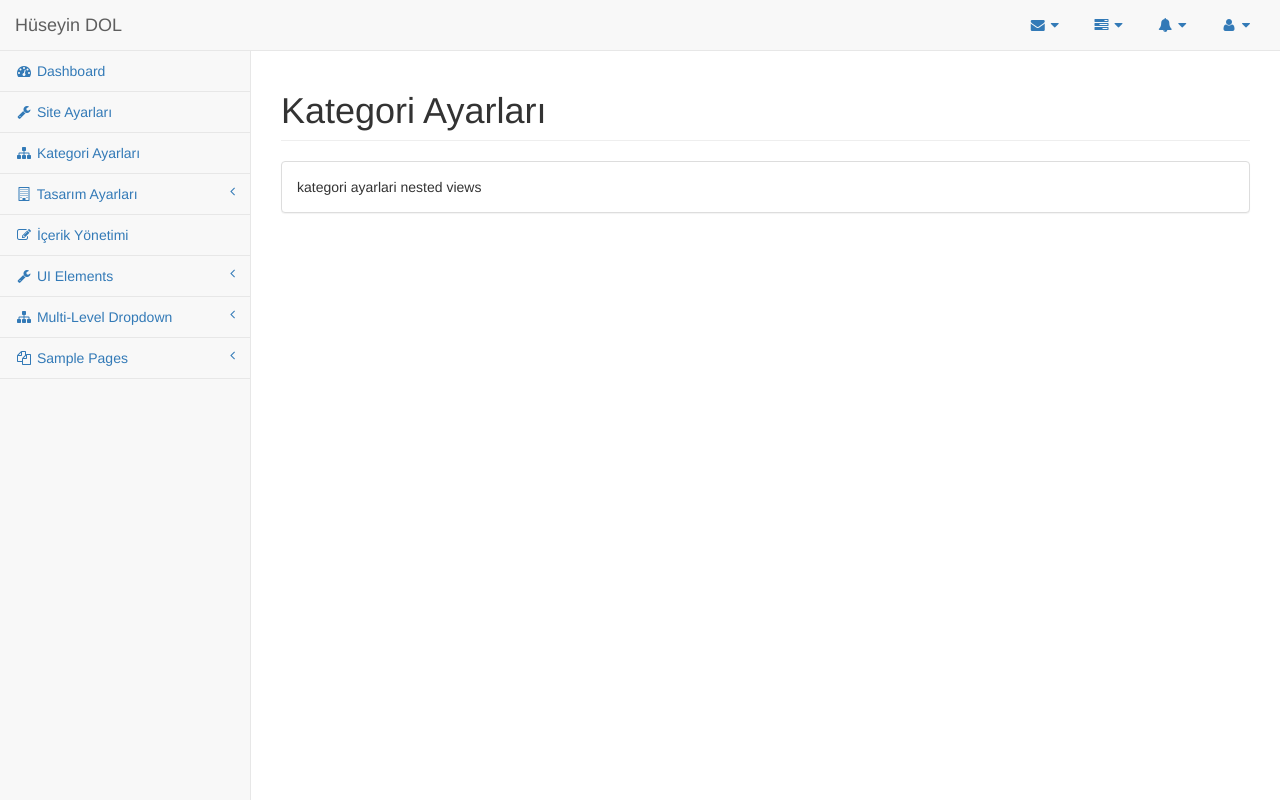
After one commit to npmcdn-to-unpkg-bot/ci-projects, a CodeIgniter app: page /database/index.php/backend/categories/index in a window 1280 px wide. The commit adds this page. Run offline with CodeIgniter, Linux system fonts and the light colour scheme; the visitor is signed in with stand-in values (Sample User, id 1).

Commit message:
categories adimlari

```diff
--- a/application/controllers/backend/Site_Settings.php
+++ b/application/controllers/backend/Categories.php
@@ -1,8 +1,8 @@
 <?php
 /**
-* backend - Site_Settings
+* backend - Categories
 */
-class Site_Settings extends Backend_Controller
+class Categories extends Backend_Controller
 {
 
 	public function __construct() {
@@ -14,7 +14,7 @@ class Site_Settings extends Backend_Controller
 	public function index() {
 
 		$this->load->view('backend/layout/header');
-		$this->load->view('backend/site_Settings');
+		$this->load->view('backend/categories');
 		$this->load->view('backend/layout/footer');
 	}
 }
--- /dev/null
+++ b/application/views/backend/categories.php
@@ -0,0 +1,20 @@
+<div class="row">
+	<div class="col-lg-12">
+		<h1 class="page-header">Kategori Ayarları</h1>
+	</div>
+	<!-- /.col-lg-12 -->
+</div>
+<!-- /.row -->
+<div class="row">
+	<div class="col-lg-12 info-center">
+		<div class="panel panel-default">
+			<div class="panel-body">
+				<div class="row">
+					<div class="col-lg-12">
+						kategori ayarlari nested views
+					</div>
+				</div>
+			</div>
+		</div>
+	</div>
+</div>
--- a/application/views/backend/layout/sidebar.php
+++ b/application/views/backend/layout/sidebar.php
@@ -8,13 +8,13 @@
                 <a href="backend/site_settings"><i class="fa fa-wrench fa-fw"></i> Site Ayarları</a>
             </li>
             <li>
-                <a href="tables.html"><i class="fa fa-sitemap fa-fw"></i> Kategori Ayarları</a>
+                <a href="backend/categories"><i class="fa fa-sitemap fa-fw"></i> Kategori Ayarları</a>
             </li>
             <li>
                 <a href="#"><i class="fa fa-building-o fa-fw"></i> Tasarım Ayarları<span class="fa arrow"></span></a>
                 <ul class="nav nav-second-level">
                     <li>
-                        <a href="backend/themes"><i class="fa fa-sitemap fa-fw"></i> Tema Yönetimi</a>
+                        <a href="backend/themes"><i class="fa fa-puzzle-piece fa-fw"></i> Tema Yönetimi</a>
                     </li>
                 </ul>
                 <!-- /.nav-second-level -->
```
Also changed, not shown: 1 other file.
